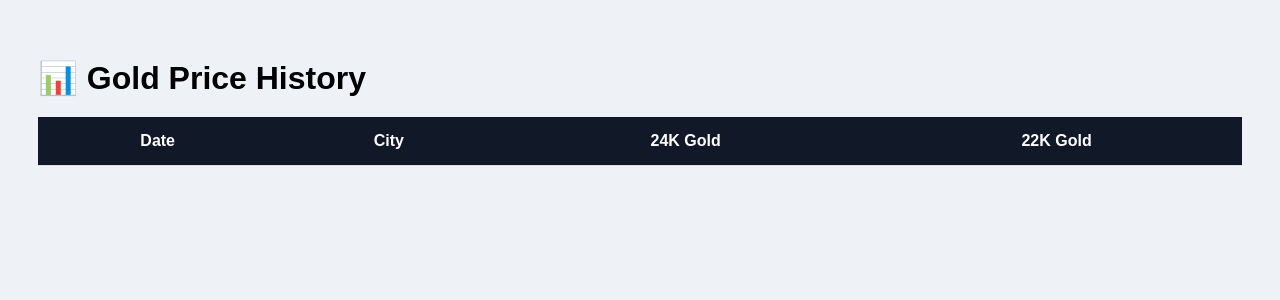
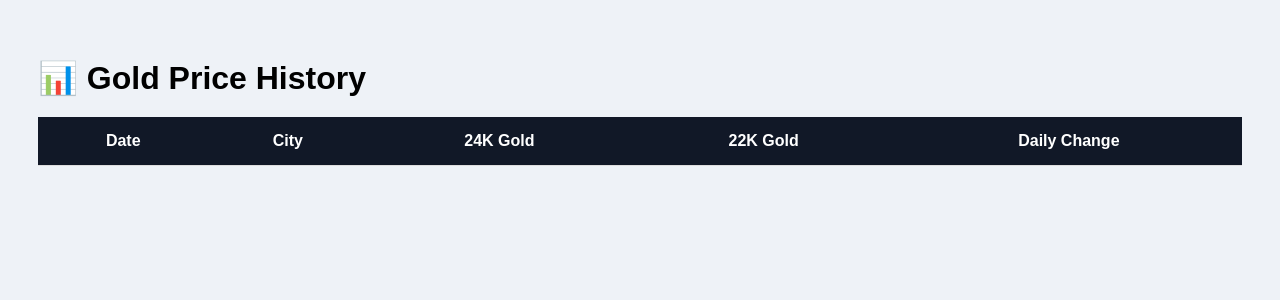
Before and after one commit to sohithchanumolu/goldpluse-ai, a FastAPI app: page /history in a window 1280 px wide. Shown: the top 300 px of the page. Run offline with FastAPI, Linux system fonts and the light colour scheme; data that the repository does not hold is empty.

Commit message:
Add history page with daily change tracking

```diff
--- a/web/app.py
+++ b/web/app.py
@@ -133,11 +133,27 @@ def dashboard(request: Request):
 def history(request:Request):
     session = SessionLocal()
     prices = get_all_prices(session)
+    history_data=[]
+
+    for i,row in enumerate(prices):
+        if i<len(prices)-1:
+            previous_price = prices[i+1].price_24k
+            daily_change = row.price_24k - previous_price
+        else:
+            daily_change = 0
+
+        history_data.append({
+            "date": row.date,
+            "city": row.city,
+            "price_24k": row.price_24k,
+            "price_22k": row.price_22k,
+            "daily_change": daily_change
+        })
 
     return templates.TemplateResponse(
         request=request,
         name="history.html",
         context={
-            "prices": prices
+            "history_data": history_data
         }
     )
--- a/web/templates/history.html
+++ b/web/templates/history.html
@@ -46,15 +46,32 @@
             <th>City</th>
             <th>24K Gold</th>
             <th>22K Gold</th>
+            <th>Daily Change</th>
         </tr>
 
-        {% for row in prices %}
+        {% for row in history_data %}
 
         <tr>
             <td>{{ row.date }}</td>
             <td>{{ row.city }}</td>
             <td>₹{{ row.price_24k }}</td>
             <td>₹{{ row.price_22k }}</td>
+            <td>
+            {% if row.daily_change > 0 %}
+                <span style="color:green;">
+                    +₹{{ "%.2f"|format(row.daily_change) }}
+                </span>
+
+            {% elif row.daily_change < 0 %}
+                <span style="color:red;">
+                    ₹{{ "%.2f"|format(row.daily_change) }}
+                </span>
+
+            {% else %}
+                -
+            {% endif %}
+
+            </td>
         </tr>
 
         {% endfor %}
```
